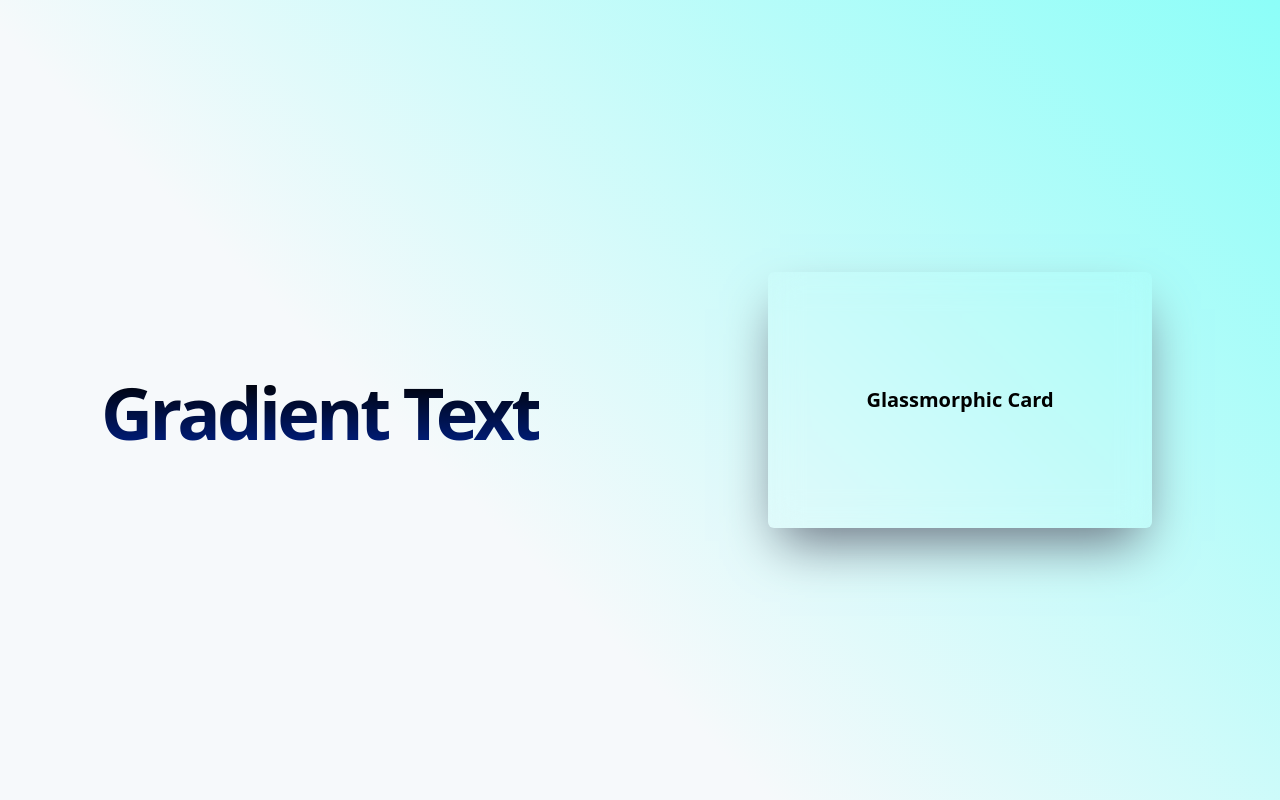
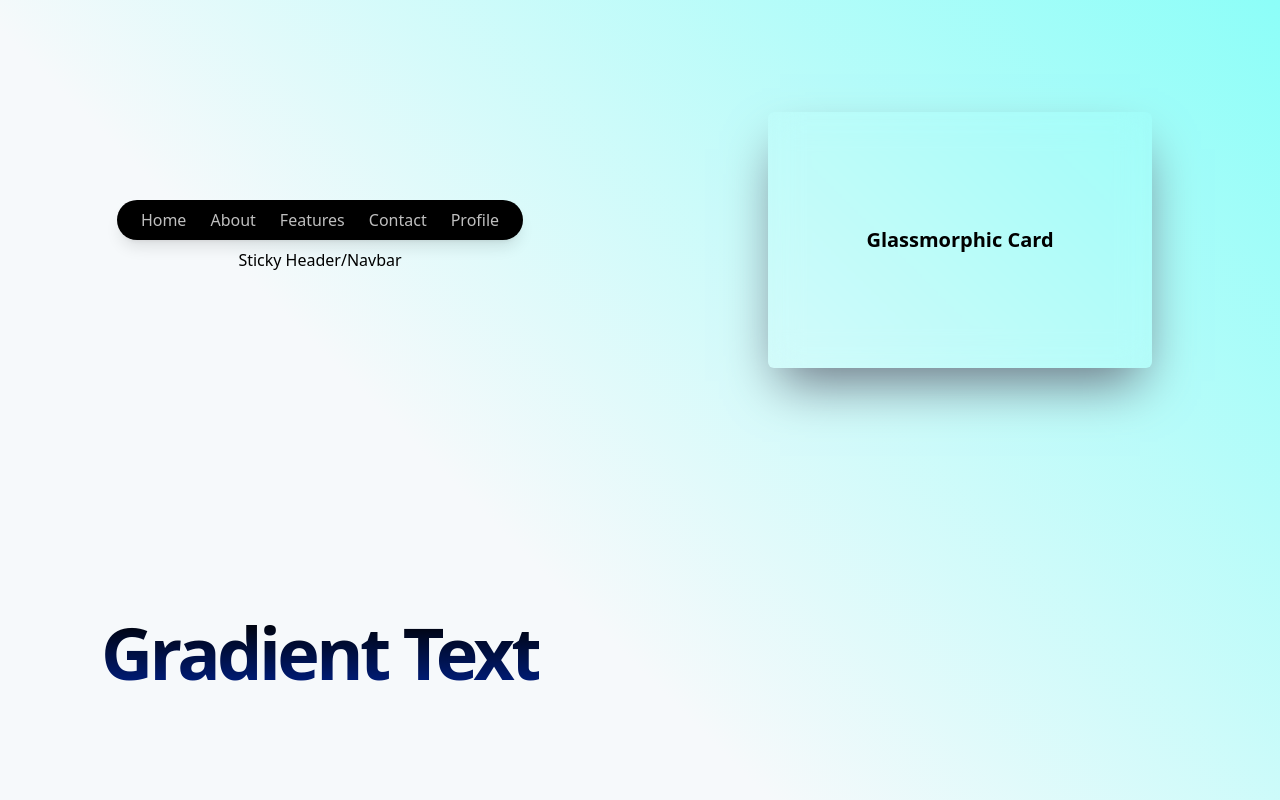
Before and after one commit to ankitku3101/Personal-UI-Library, a Next.js app: page / in a window 1280 px wide. Built offline with nearby package versions, Linux system fonts and the light colour scheme.

Commit message:
Added Header component

```diff
--- a/app/page.tsx
+++ b/app/page.tsx
@@ -1,15 +1,19 @@
 import GlassmorphicCard from "@/components/GlassmorphicCard";
 import GradientText from "@/components/GradientText";
+import Header from "@/components/Header";
 
 export default function Home() {
   return (
     <div className="h-screen grid grid-cols-1 md:grid-cols-2 items-center bg-custom-gradient">
       <div className="flex items-center justify-center p-4">
-        <GradientText />
+        <Header />
       </div>
       <div className="flex items-center justify-center p-4">
         <GlassmorphicCard />
       </div>
+      <div className="flex items-center justify-center p-4">
+        <GradientText />
+      </div>
     </div>
   );
 }
--- /dev/null
+++ b/components/Header.tsx
@@ -0,0 +1,20 @@
+import React from 'react'
+
+function Header() {
+  return (
+    <div className='text-center'>
+      <header className='sticky top-0 backdrop-blur-sm z-20'>
+          <nav className='gap-6 flex text-white/75 items-center bg-black rounded-full shadow-lg px-6 py-2'>
+            <p className='cursor-pointer hover:text-white'>Home</p>
+            <p className='cursor-pointer hover:text-white'>About</p>
+            <p className='cursor-pointer hover:text-white'>Features</p>
+            <p className='cursor-pointer hover:text-white'>Contact</p>
+            <p className='cursor-pointer hover:text-white'>Profile</p>
+          </nav>
+      </header>
+      <p className='p-2'>Sticky Header/Navbar</p>
+    </div>
+  )
+}
+
+export default Header
```
